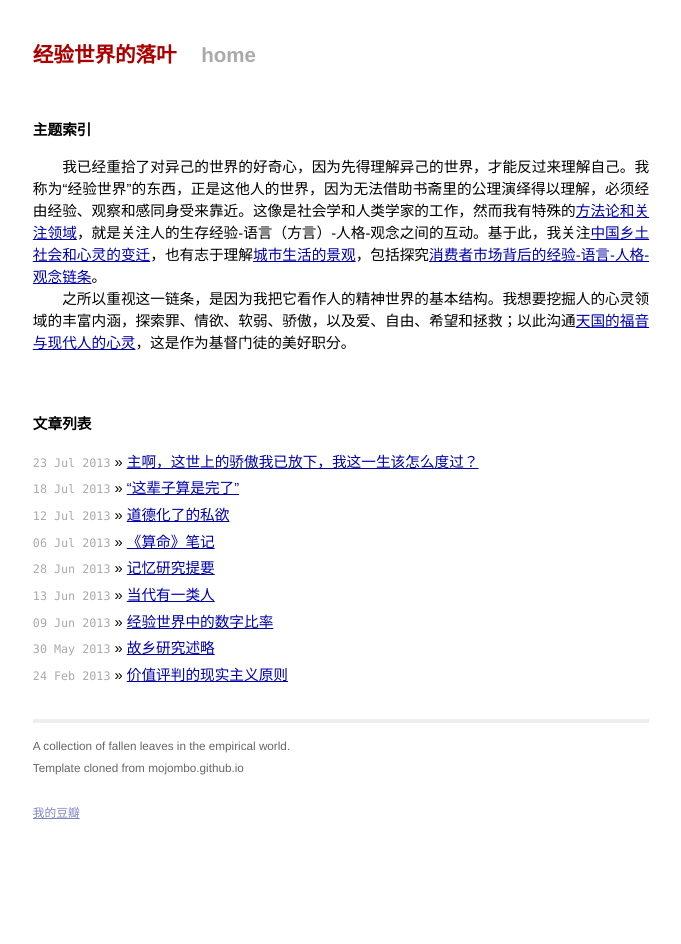
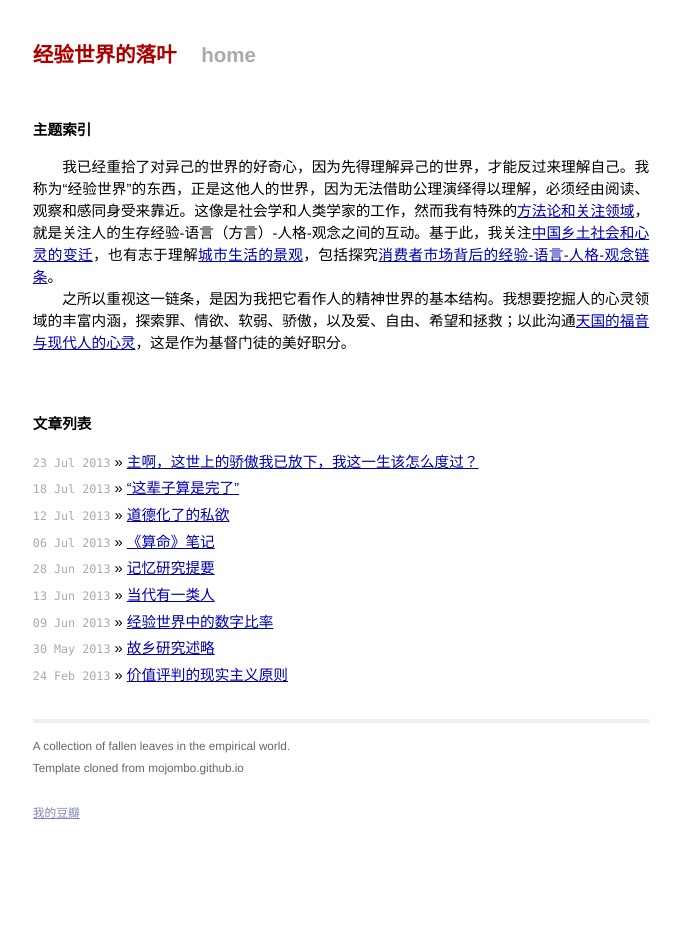
Before and after one commit to Firesletter/firesletter.github.io, a Jekyll site: the page built from index.html, in a window 1280 px wide. Shown: the whole page, without its empty margins (299-980 px from the left). Built offline with Jekyll 4.4.1, drawn with Linux system fonts in a browser that asks for light colours; Markdown is read by kramdown in place of the engine named in the settings.

Commit message:
Update index.html

```diff
--- a/index.html
+++ b/index.html
@@ -5,7 +5,7 @@ title: 经验世界的落叶
 <div id="index">
 </br>
 <h1>主题索引</h1>
-<p>　　我已经重拾了对异己的世界的好奇心，因为先得理解异己的世界，才能反过来理解自己。我称为“经验世界”的东西，正是这他人的世界，因为无法借助书斋里的公理演绎得以理解，必须经由经验、观察和感同身受来靠近。这像是社会学和人类学家的工作，然而我有特殊的<a href=/method>方法论和关注领域</a>，就是关注人的生存经验-语言（方言）-人格-观念之间的互动。基于此，我关注<a href=/rural>中国乡土社会和心灵的变迁</a>，也有志于理解<a href=/urban>城市生活的景观</a>，包括探究<a href=/consumer>消费者市场背后的经验-语言-人格-观念链条</a>。</br>
+<p>　　我已经重拾了对异己的世界的好奇心，因为先得理解异己的世界，才能反过来理解自己。我称为“经验世界”的东西，正是这他人的世界，因为无法借助公理演绎得以理解，必须经由阅读、观察和感同身受来靠近。这像是社会学和人类学家的工作，然而我有特殊的<a href=/method>方法论和关注领域</a>，就是关注人的生存经验-语言（方言）-人格-观念之间的互动。基于此，我关注<a href=/rural>中国乡土社会和心灵的变迁</a>，也有志于理解<a href=/urban>城市生活的景观</a>，包括探究<a href=/consumer>消费者市场背后的经验-语言-人格-观念链条</a>。</br>
 　　之所以重视这一链条，是因为我把它看作人的精神世界的基本结构。我想要挖掘人的心灵领域的丰富内涵，探索罪、情欲、软弱、骄傲，以及爱、自由、希望和拯救；以此沟通<a href=/goodnews>天国的福音与现代人的心灵</a>，这是作为基督门徒的美好职分。
 </p></br></br>
 </div>
```
